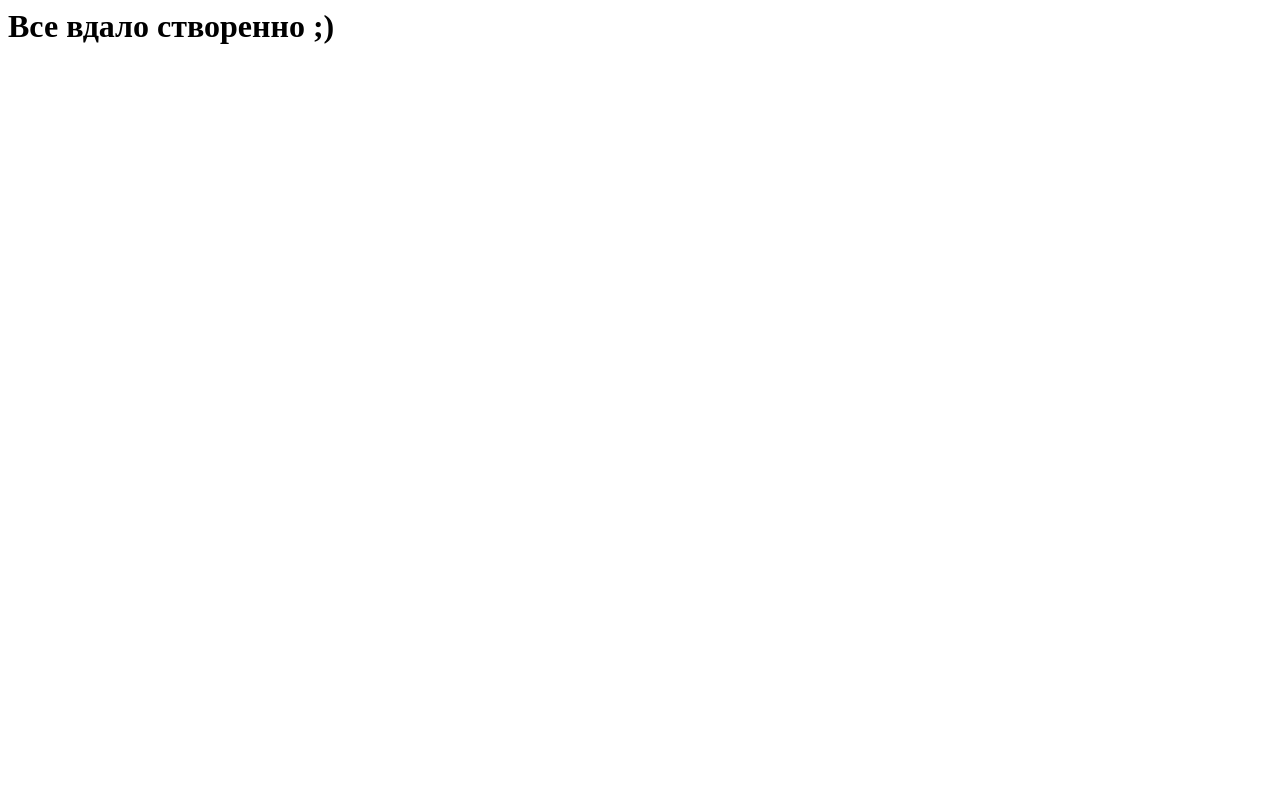
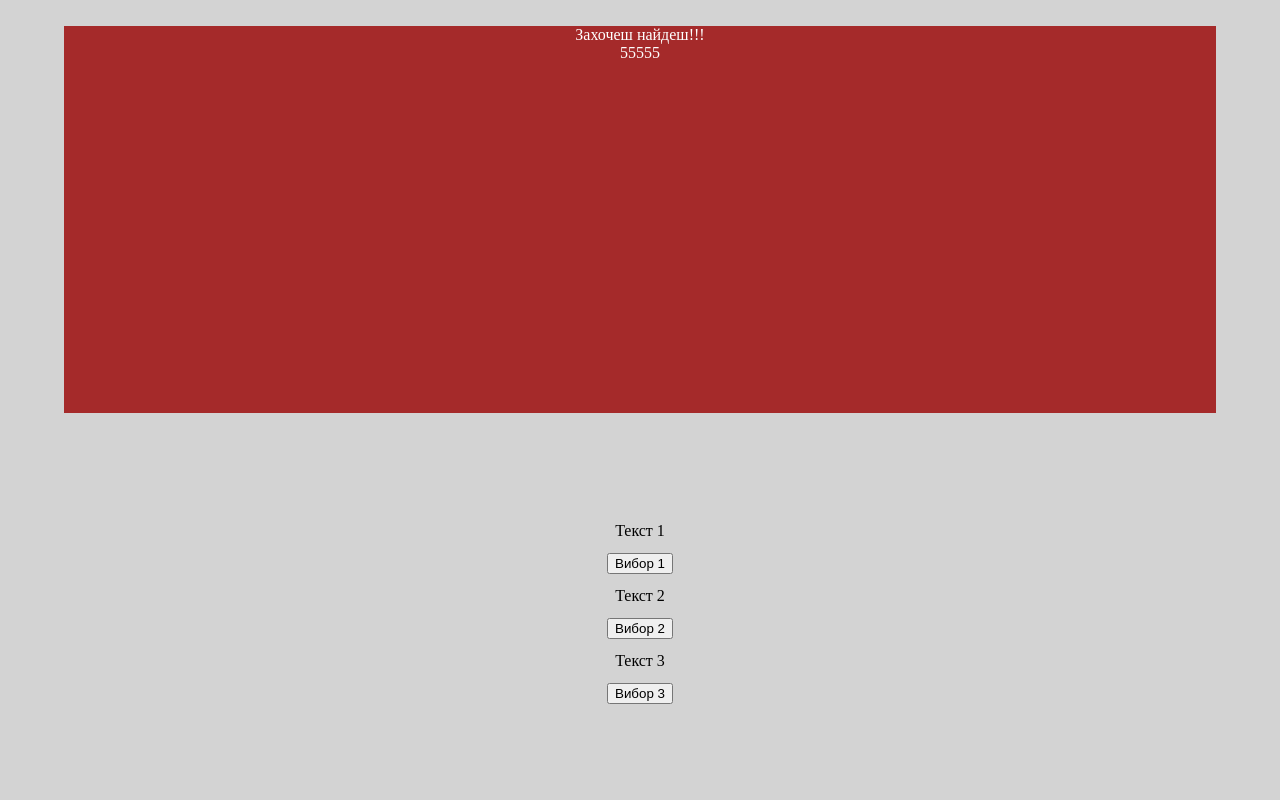
Before and after one commit to vovaV41/webDekameron, a plain HTML site: page index.html in a window 1280 px wide. Drawn offline with Linux system fonts and the light colour scheme.

Commit message:
Третій коміт

```diff
--- a/index.html
+++ b/index.html
@@ -1,13 +1,58 @@
+<!DOCTYPE html>
 <html>
 <head>
-<title>Проба</title>
+    <meta charset='utf-8'>
+    <meta http-equiv='X-UA-Compatible' content='IE=edge'>
+    <title>Старт</title>
+    <meta name='viewport' content='width=device-width, initial-scale=1'>
+</head>
+<body >
+<script  src="logika.js"></script>
 
-</head>
-<body>
-<h1>Все вдало створенно ;)</h1>
+<div id="text" ></div>
+<div id="elements-container" >
+
+</div>
+<style>
+     #text {
+        margin-top: 2%;
+            text-align: center;
+            background-color: brown;
+            width: 80%;
+            height: 50%;
+            color: white;
+            padding-left: 5%;
+            padding-right: 5%;
+            background-position: center;
+        }
+
+        #elements-container {
+            display: flex;
+            flex-direction: column; /* Вертикальне розташування елементів */
+            align-items: center; /* Горизонтальне вирівнювання по центру */
+            justify-content: center; /* Вертикальне вирівнювання по центру */
+            height: 50%; /* Займає всю висоту вікна */
+            background-color: lightgray;
+        }
+
+        button {
+          margin-top: 20%;
+        }
+        text {
+          margin-top: 20%;
+        }
+
+        body {
+            display: flex;
+            flex-direction: column; /* Вертикальне розташування елементів */
+            justify-content: center; /* Вирівнює всі елементи по центру горизонтально */
+            align-items: center; /* Вирівнює всі елементи по центру вертикально */
+            height: 100vh; /* Займає всю висоту вікна */
+            margin: 0; /* Відсутність зовнішніх відступів */
+            background-color: lightgray;
+        }
+</style>
+
 
 </body>
-
-
-
 </html>
```
Also changed, not shown: background.bmp (added).
